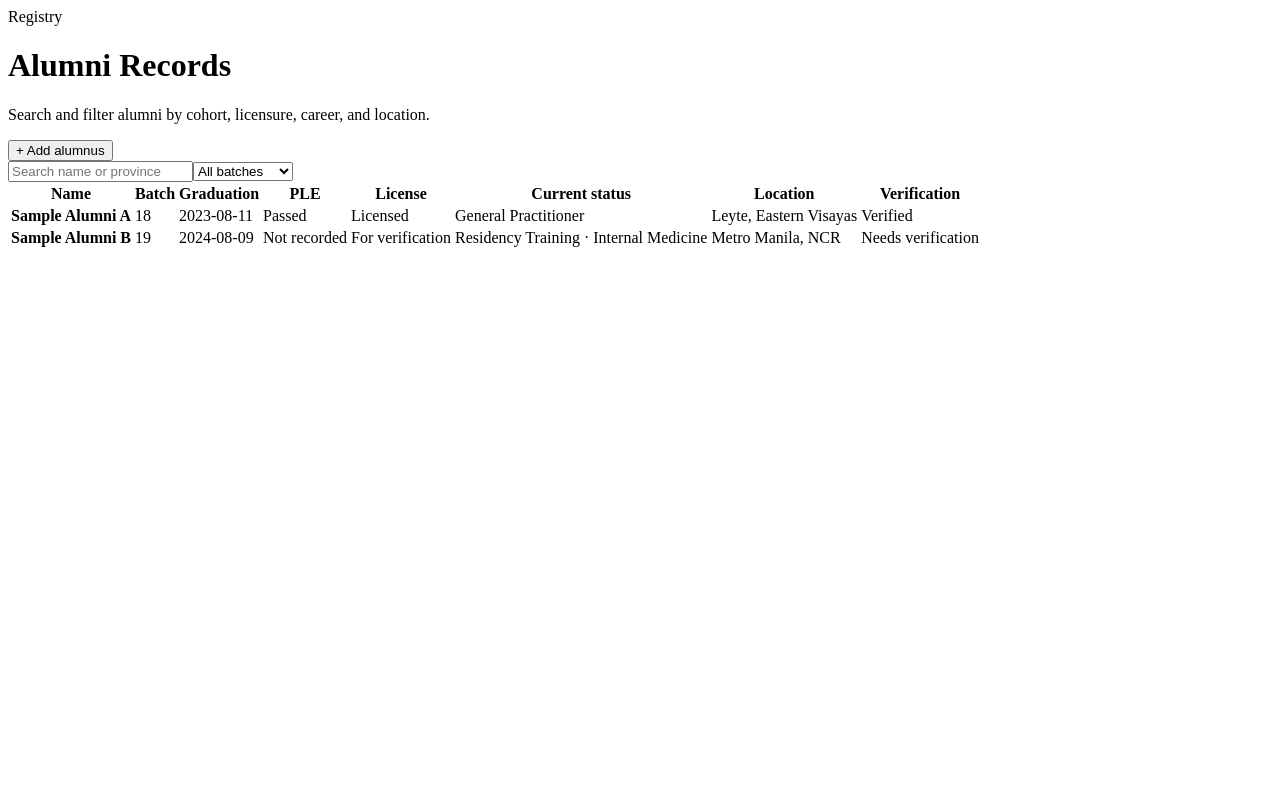
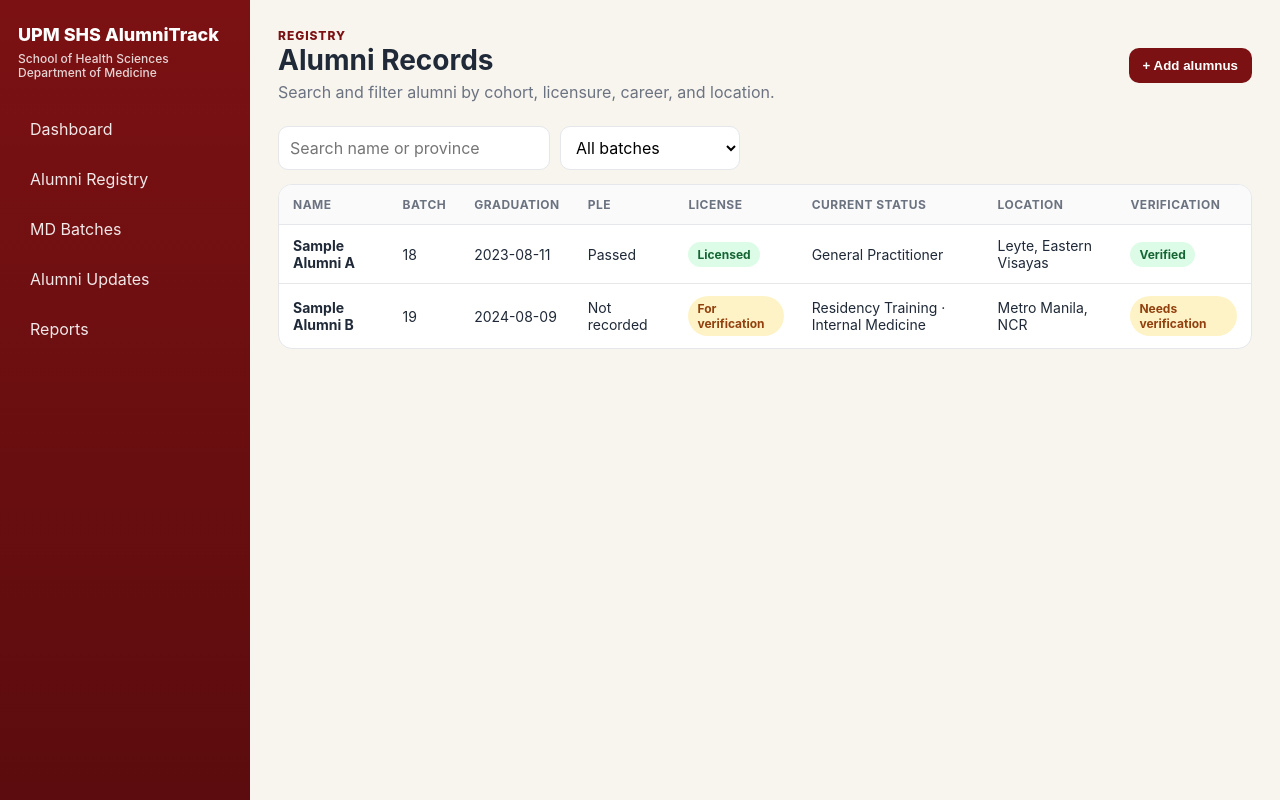
Before and after one commit to upmshs-community/alumni, a Next.js app: page /alumni in a window 1280 px wide. Built offline with nearby package versions, Linux system fonts and the light colour scheme.

Commit message:
Add files via upload

```diff
--- /dev/null
+++ b/app/globals.css
@@ -0,0 +1,63 @@
+:root {
+  --maroon: #7b1113;
+  --maroon-dark: #5c0c0e;
+  --green: #176b4d;
+  --cream: #f8f5ef;
+  --ink: #1f2937;
+  --muted: #6b7280;
+  --line: #e5e7eb;
+  --card: #ffffff;
+}
+* { box-sizing: border-box; }
+html, body { padding: 0; margin: 0; background: var(--cream); color: var(--ink); font-family: Inter, ui-sans-serif, system-ui, -apple-system, BlinkMacSystemFont, "Segoe UI", sans-serif; }
+a { color: inherit; text-decoration: none; }
+body { min-height: 100vh; }
+.shell { display: grid; grid-template-columns: 250px 1fr; min-height: 100vh; }
+.sidebar { background: linear-gradient(180deg, var(--maroon), var(--maroon-dark)); color: white; padding: 24px 18px; position: sticky; top: 0; height: 100vh; }
+.brand { font-weight: 800; line-height: 1.2; font-size: 18px; margin-bottom: 8px; }
+.brand small { display: block; font-weight: 500; opacity: .82; margin-top: 6px; font-size: 12px; }
+.nav { margin-top: 28px; display: grid; gap: 8px; }
+.nav a { padding: 11px 12px; border-radius: 10px; color: rgba(255,255,255,.9); }
+.nav a:hover { background: rgba(255,255,255,.11); }
+.main { padding: 28px; }
+.topbar { display:flex; align-items:center; justify-content:space-between; gap:16px; margin-bottom: 24px; }
+.topbar h1 { margin:0; font-size:28px; }
+.topbar p { margin:5px 0 0; color:var(--muted); }
+.badge { display:inline-flex; align-items:center; gap:6px; padding:6px 10px; border-radius:999px; background:#f0fdf4; color:#166534; font-size:12px; font-weight:700; }
+.grid { display:grid; gap:16px; }
+.stats { grid-template-columns: repeat(4, minmax(0,1fr)); }
+.card { background:var(--card); border:1px solid var(--line); border-radius:16px; padding:18px; box-shadow:0 8px 20px rgba(0,0,0,.035); }
+.stat-value { font-size:30px; font-weight:800; margin-top:6px; }
+.label { color:var(--muted); font-size:13px; }
+.section { margin-top:22px; }
+.section-title { display:flex; align-items:center; justify-content:space-between; margin-bottom:12px; }
+.section-title h2 { margin:0; font-size:18px; }
+.table-wrap { overflow:auto; border:1px solid var(--line); border-radius:14px; background:white; }
+table { width:100%; border-collapse:collapse; min-width:800px; }
+th, td { padding:12px 14px; border-bottom:1px solid var(--line); text-align:left; font-size:14px; }
+th { font-size:12px; text-transform:uppercase; letter-spacing:.04em; color:var(--muted); background:#fafafa; }
+tr:last-child td { border-bottom:none; }
+.status { display:inline-block; padding:5px 9px; border-radius:999px; background:#f3f4f6; font-size:12px; font-weight:700; }
+.status.good { background:#dcfce7; color:#166534; }
+.status.warn { background:#fef3c7; color:#92400e; }
+.btn { border:0; border-radius:10px; padding:10px 14px; font-weight:700; cursor:pointer; background:var(--maroon); color:white; }
+.btn.secondary { background:white; color:var(--maroon); border:1px solid #d7b8b9; }
+.filters { display:flex; gap:10px; flex-wrap:wrap; margin-bottom:14px; }
+.input, select, textarea { width:100%; padding:10px 11px; border:1px solid var(--line); border-radius:10px; background:white; font:inherit; }
+.filters .input, .filters select { width:auto; min-width:180px; }
+.two-col { grid-template-columns: 1.2fr .8fr; }
+.progress { height:10px; background:#f3f4f6; border-radius:999px; overflow:hidden; }
+.progress > span { display:block; height:100%; background:var(--green); }
+.kicker { color:var(--maroon); font-weight:800; font-size:12px; text-transform:uppercase; letter-spacing:.08em; }
+.notice { padding:14px 16px; border-radius:12px; background:#fff7ed; color:#9a3412; border:1px solid #fed7aa; font-size:14px; }
+@media (max-width: 960px) {
+  .shell { grid-template-columns: 1fr; }
+  .sidebar { position:static; height:auto; }
+  .nav { grid-template-columns:repeat(2,1fr); }
+  .stats, .two-col { grid-template-columns:1fr 1fr; }
+}
+@media (max-width: 640px) {
+  .main { padding:18px; }
+  .stats, .two-col { grid-template-columns:1fr; }
+  .topbar { align-items:flex-start; flex-direction:column; }
+}
--- /dev/null
+++ b/app/layout.tsx
@@ -0,0 +1,15 @@
+import './globals.css';
+import Shell from '../components/Shell';
+
+export const metadata = {
+  title: 'UPM SHS AlumniTrack',
+  description: 'Department of Medicine alumni tracking and outcomes system'
+};
+
+export default function RootLayout({ children }: Readonly<{ children: React.ReactNode }>) {
+  return (
+    <html lang="en">
+      <body><Shell>{children}</Shell></body>
+    </html>
+  );
+}
```
Also changed, not shown: app/page.tsx (added, +42 -0 lines).
